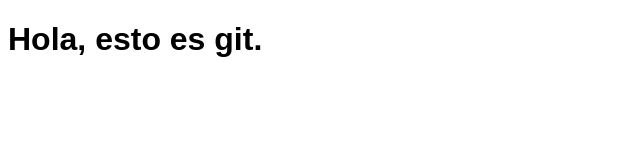
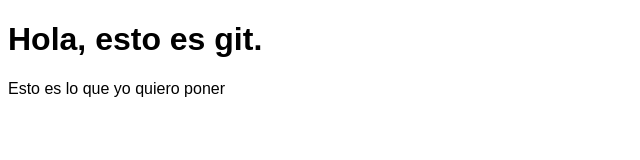
Before and after one commit to caelruz4/git-testing, a plain HTML site: page index.html in a window 1280 px wide. Shown: the whole page, without its empty margins (0-640 px from the left). Drawn offline with Linux system fonts and the light colour scheme.

Commit message:
tratando de meter esto

```diff
--- a/index.html
+++ b/index.html
@@ -12,6 +12,7 @@
 </head>
 <body>
     <h1>Hola, esto es git.</h1>
+    <p>Esto es lo que yo quiero poner</p>
 
 </body>
 </html>
```
